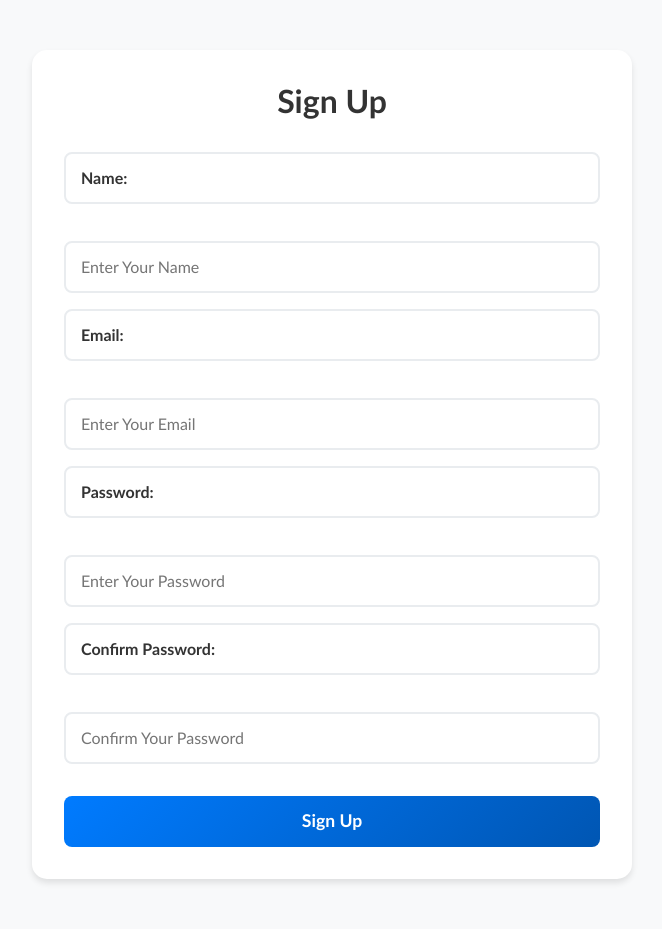
After one commit to AbdullahYA1/productCard, a PHP site: page /signup.html in a window 1280 px wide. The commit adds this page. Shown: the whole page, without its empty margins (308-970 px from the left). Run offline with PHP 8.4, Linux system fonts and the light colour scheme.

Commit message:
add php forms and cart functionality

```diff
--- /dev/null
+++ b/backend/index.php
@@ -0,0 +1,3 @@
+<?php
+echo "<h2>Welcome to the Backend</h2>";
+?>
--- /dev/null
+++ b/signup.html
@@ -0,0 +1,73 @@
+<!DOCTYPE html>
+<html lang="en">
+<head>
+    <meta charset="UTF-8">
+    <meta name="viewport" content="width=device-width, initial-scale=1.0">
+    <title>Sign Up</title>
+      <link
+      href="https://cdn.jsdelivr.net/npm/bootstrap@5.3.0/dist/css/bootstrap.min.css"
+      rel="stylesheet"
+    />
+    <link
+      rel="stylesheet"
+      href="https://cdnjs.cloudflare.com/ajax/libs/font-awesome/6.0.0/css/all.min.css"
+    />
+    <link rel="stylesheet" href="style.css" />
+</head>
+<body>
+    <div class="container">
+      <h2 class="headline">Sign Up</h2>
+      <form action="backend/signup.php" method="POST">
+        <div class="name-container mb-3">
+          <label for="name" class="name">Name:</label>
+            <br />
+          <input
+            type="text"
+            class="name"
+            id="name"
+            name="name"
+            placeholder="Enter Your Name"
+            required
+          />
+        </div>
+        <div class="email-container mb-3">
+          <label for="email" class="email">Email:</label>
+          <br />
+          <input
+            type="email"
+            class="email"
+            id="email"
+            name="email"
+            placeholder="Enter Your Email"
+            required
+          />
+        </div>
+        <div class="password-container mb-3">
+            <label for="password" class="password">Password:</label>
+            <br />
+            <input
+                type="password"
+                class="password"
+                id="password"
+                name="password"
+                placeholder="Enter Your Password"
+                required
+            />
+        </div>
+         <div class="confirm-password-container mb-3">
+            <label for="confirm_password" class="confirm-password">Confirm Password:</label>
+            <br />
+            <input
+                type="password"
+                class="confirm-password"
+                id="confirm_password"
+                name="confirm_password"
+                placeholder="Confirm Your Password"
+                required
+            />
+        </div>
+        <button type="submit">Sign Up</button>
+      </form>
+    </div>
+</body>
+</html>
--- a/style.css
+++ b/style.css
@@ -112,3 +112,211 @@ body {
 .fa-shopping-cart {
   font-size: 1.2rem;
 }
+/* Cart Sidebar */
+.cart-sidebar {
+    position: fixed;
+    top: 0;
+    right: -400px;
+    width: 400px;
+    height: 100vh;
+    background: #fff;
+    z-index: 3000;
+    transition: right 0.3s ease;
+    border-left: 1px solid #eee;
+    display: flex;
+    flex-direction: column;
+}
+
+.cart-sidebar.open {
+    right: 0;
+}
+
+.cart-header {
+    padding: 30px 20px;
+    border-bottom: 1px solid #eee;
+    display: flex;
+    justify-content: space-between;
+    align-items: center;
+}
+
+.cart-header h3 {
+    font-size: 18px;
+    font-weight: 600;
+}
+
+.cart-close {
+    background: none;
+    border: none;
+    cursor: pointer;
+    font-size: 20px;
+}
+
+.cart-items {
+    flex: 1;
+    overflow-y: auto;
+    padding: 20px;
+}
+
+.cart-item {
+    display: flex;
+    gap: 15px;
+    margin-bottom: 20px;
+    padding-bottom: 20px;
+    border-bottom: 1px solid #eee;
+}
+
+.cart-item img {
+    width: 60px;
+    height: 60px;
+    object-fit: cover;
+    border-radius: 4px;
+}
+
+.cart-item-info {
+    flex: 1;
+}
+
+.cart-item-name {
+    font-weight: 600;
+    font-size: 14px;
+    margin-bottom: 5px;
+}
+
+.cart-item-price {
+    font-size: 14px;
+    opacity: 0.7;
+}
+
+.quantity-controls {
+    display: flex;
+    align-items: center;
+    gap: 10px;
+    margin-top: 10px;
+}
+
+.quantity-btn {
+    background: #f8f9fa;
+    border: none;
+    width: 30px;
+    height: 30px;
+    cursor: pointer;
+    font-size: 14px;
+}
+
+.quantity {
+    font-weight: 600;
+    min-width: 20px;
+    text-align: center;
+}
+
+.cart-total {
+    padding: 20px;
+    border-top: 1px solid #eee;
+}
+
+.total-amount {
+    font-size: 18px;
+    font-weight: 600;
+    margin-bottom: 20px;
+}
+
+.checkout-btn {
+    width: 100%;
+    background: #000;
+    color: #fff;
+    border: none;
+    padding: 16px;
+    font-size: 14px;
+    text-transform: uppercase;
+    letter-spacing: 1px;
+    cursor: pointer;
+    font-weight: 500;
+}
+
+.cart-overlay {
+    position: fixed;
+    top: 0;
+    left: 0;
+    right: 0;
+    bottom: 0;
+    background: rgba(0, 0, 0, 0.5);
+    z-index: 2999;
+    display: none;
+}
+
+.cart-overlay.open {
+    display: block;
+}
+.cart-btn {
+    background: none;
+    border: none;
+    position: relative;
+    cursor: pointer;
+    font-size: 1rem;
+    color: #333;
+    margin-left: 10px;
+}
+
+/* Signup Form Styles */
+.container {
+    max-width: 600px;
+    margin: 50px auto;
+    padding: 2rem;
+    background: #fff;
+    border-radius: 15px;
+    box-shadow: 0 4px 6px rgba(0, 0, 0, 0.1);
+}
+
+.headline {
+    text-align: center;
+    color: #333;
+    margin-bottom: 2rem;
+    font-weight: bold;
+}
+
+.name-container, .email-container, .password-container, .confirm-password-container {
+    margin-bottom: 1.5rem;
+}
+
+.name, .email, .password, .confirm-password {
+    display: block;
+    width: 100%;
+    padding: 12px 15px;
+    border: 2px solid #e9ecef;
+    border-radius: 8px;
+    font-size: 1rem;
+    transition: border-color 0.3s ease;
+    margin-top: 8px;
+}
+
+.name:focus, .email:focus, .password:focus, .confirm-password:focus {
+    outline: none;
+    border-color: #007bff;
+    box-shadow: 0 0 0 3px rgba(0, 123, 255, 0.25);
+}
+
+label {
+    font-weight: 600;
+    color: #333;
+    margin-bottom: 5px;
+}
+
+button[type="submit"] {
+    width: 100%;
+    padding: 12px;
+    background: linear-gradient(135deg, #007bff, #0056b3);
+    color: white;
+    border: none;
+    border-radius: 8px;
+    font-size: 1.1rem;
+    font-weight: 600;
+    cursor: pointer;
+    transition: all 0.3s ease;
+    margin-top: 1rem;
+}
+
+button[type="submit"]:hover {
+    background: linear-gradient(135deg, #0056b3, #004085);
+    transform: translateY(-2px);
+    box-shadow: 0 4px 8px rgba(0, 0, 0, 0.2);
+}
```
Also changed, not shown: app.js (+74 -29 lines), backend/contact.php (added, +23 -0 lines), backend/login.php (added, +22 -0 lines), backend/signup.php (added, +24 -0 lines), contact.html (added, +58 -0 lines), form.html (added, +50 -0 lines), index.html (+20 -2 lines).
